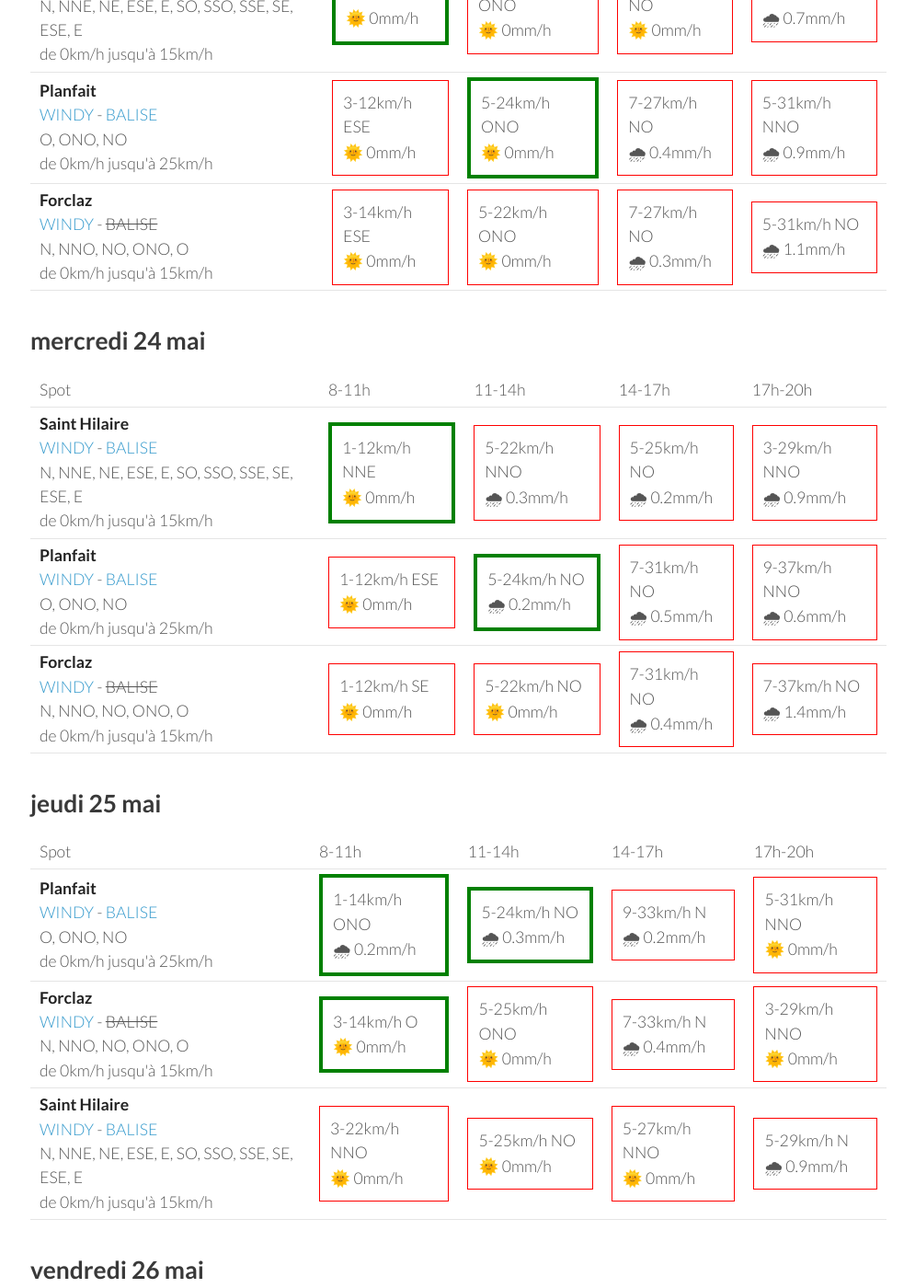
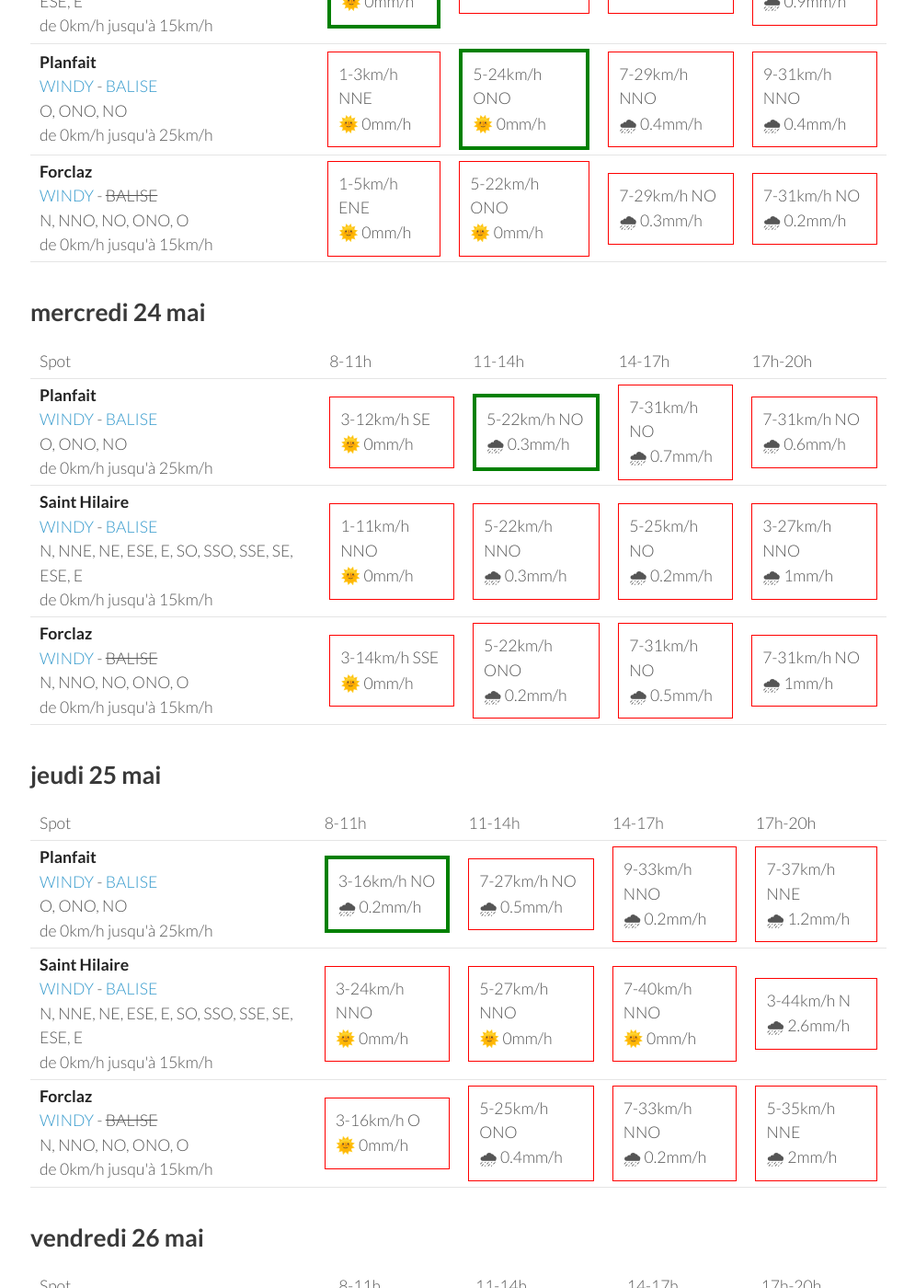
Before and after one commit to parapente-dans-le-nord/parapente-dans-le-nord.github.io, a Jekyll site: the page built from alpes_nord.markdown, in a window 1280 px wide and 1400 px high, scrolled down 1450 px. Shown: the whole window at 92% size, without its empty margins (25-1020 px from the left). Built offline with Jekyll 4.4.1, drawn with Linux system fonts in a browser that asks for light colours; some of the changed text lies outside the part shown.

Commit message:
update index.markdown

```diff
--- a/alpes_nord.markdown
+++ b/alpes_nord.markdown
@@ -25,27 +25,27 @@ page mise à jour le dimanche 21 mai 17:26
         <td><strong>Planfait</strong><br><a href="https://windy.com/45.853/6.223?45.415,6.223,8">WINDY</a> - <span class=""><a href="https://www.openwindmap.org/PP496">BALISE</a> </span><br> <span class="vent-favorable">O, ONO, NO</span><br><span class="force-vent">de 0km/h jusqu'à 25km/h</span> </td>
 
             <td><div class="not-flyable"><p>0-0km/h NA</p><p>🌧️ 0mm/h</p></div></td>
-            <td><div class="flyable"><p>5-11km/h O</p><p>🌞 0mm/h</p></div></td>
-            <td><div class="flyable"><p>5-16km/h O</p><p>🌞 0mm/h</p></div></td>
-            <td><div class="flyable"><p>1-16km/h O</p><p>🌞 0.3mm/h</p></div></td>
+            <td><div class="not-flyable"><p>0-0km/h NA</p><p>🌧️ 0mm/h</p></div></td>
+            <td><div class="not-flyable"><p>0-0km/h NA</p><p>🌧️ 0mm/h</p></div></td>
+            <td><div class="flyable"><p>5-18km/h O</p><p>🌞 0mm/h</p></div></td>
+
+    </tr>
+<tr>
+        <td><strong>Saint Hilaire</strong><br><a href="https://windy.com/45.307/5.888?45.087,5.889,9,m:eUFagkX">WINDY</a> - <span class=""><a href="http://www.balisemeteo.com/balise.php?idBalise=61">BALISE</a> </span><br> <span class="vent-favorable">N, NNE, NE, ESE, E, SO, SSO, SSE, SE, ESE, E</span><br><span class="force-vent">de 0km/h jusqu'à 15km/h</span> </td>
+
+            <td><div class="not-flyable"><p>0-0km/h NA</p><p>🌧️ 0mm/h</p></div></td>
+            <td><div class="not-flyable"><p>0-0km/h NA</p><p>🌧️ 0mm/h</p></div></td>
+            <td><div class="not-flyable"><p>0-0km/h NA</p><p>🌧️ 0mm/h</p></div></td>
+            <td><div class="flyable"><p>3-11km/h SE</p><p>🌞 0mm/h</p></div></td>
 
     </tr>
 <tr>
         <td><strong>Forclaz</strong><br><a href="https://windy.com/45.814/6.247?45.375,6.246,8,m:eVwaglz">WINDY</a> - <span class="no-balise"> BALISE </span><br> <span class="vent-favorable">N, NNO, NO, ONO, O</span><br><span class="force-vent">de 0km/h jusqu'à 15km/h</span> </td>
 
             <td><div class="not-flyable"><p>0-0km/h NA</p><p>🌧️ 0mm/h</p></div></td>
-            <td><div class="flyable"><p>3-9km/h O</p><p>🌞 0mm/h</p></div></td>
-            <td><div class="not-flyable"><p>5-16km/h ONO</p><p>🌞 0mm/h</p></div></td>
-            <td><div class="not-flyable"><p>7-18km/h N</p><p>🌞 0.6mm/h</p></div></td>
-
-    </tr>
-<tr>
-        <td><strong>Saint Hilaire</strong><br><a href="https://windy.com/45.307/5.888?45.087,5.889,9,m:eUFagkX">WINDY</a> - <span class=""><a href="http://www.balisemeteo.com/balise.php?idBalise=61">BALISE</a> </span><br> <span class="vent-favorable">N, NNE, NE, ESE, E, SO, SSO, SSE, SE, ESE, E</span><br><span class="force-vent">de 0km/h jusqu'à 15km/h</span> </td>
-
             <td><div class="not-flyable"><p>0-0km/h NA</p><p>🌧️ 0mm/h</p></div></td>
-            <td><div class="flyable"><p>5-14km/h SE</p><p>🌞 0mm/h</p></div></td>
-            <td><div class="not-flyable"><p>7-20km/h S</p><p>🌞 0mm/h</p></div></td>
-            <td><div class="not-flyable"><p>5-12km/h S</p><p>🌞 0mm/h</p></div></td>
+            <td><div class="not-flyable"><p>0-0km/h NA</p><p>🌧️ 0mm/h</p></div></td>
+            <td><div class="not-flyable"><p>5-16km/h NO</p><p>🌞 0mm/h</p></div></td>
 
     </tr>
 
@@ -65,32 +65,32 @@ page mise à jour le dimanche 21 mai 17:26
       <td>17h-20h</td>
     </tr>
 <tr>
-        <td><strong>Planfait</strong><br><a href="https://windy.com/45.853/6.223?45.415,6.223,8">WINDY</a> - <span class=""><a href="https://www.openwindmap.org/PP496">BALISE</a> </span><br> <span class="vent-favorable">O, ONO, NO</span><br><span class="force-vent">de 0km/h jusqu'à 25km/h</span> </td>
+        <td><strong>Saint Hilaire</strong><br><a href="https://windy.com/45.307/5.888?45.087,5.889,9,m:eUFagkX">WINDY</a> - <span class=""><a href="http://www.balisemeteo.com/balise.php?idBalise=61">BALISE</a> </span><br> <span class="vent-favorable">N, NNE, NE, ESE, E, SO, SSO, SSE, SE, ESE, E</span><br><span class="force-vent">de 0km/h jusqu'à 15km/h</span> </td>
 
-            <td><div class="not-flyable"><p>1-5km/h NE</p><p>🌞 0mm/h</p></div></td>
-            <td><div class="flyable"><p>3-9km/h O</p><p>🌞 0mm/h</p></div></td>
-            <td><div class="flyable"><p>7-18km/h O</p><p>🌞 0mm/h</p></div></td>
-            <td><div class="flyable"><p>7-18km/h ONO</p><p>🌧 0.2mm/h</p></div></td>
+            <td><div class="flyable"><p>0-3km/h E</p><p>🌞 0mm/h</p></div></td>
+            <td><div class="flyable"><p>5-14km/h SSE</p><p>🌞 0mm/h</p></div></td>
+            <td><div class="not-flyable"><p>3-16km/h ESE</p><p>🌞 0mm/h</p></div></td>
+            <td><div class="flyable"><p>3-14km/h SE</p><p>🌞 0mm/h</p></div></td>
 
 
     </tr>
 <tr>
-        <td><strong>Saint Hilaire</strong><br><a href="https://windy.com/45.307/5.888?45.087,5.889,9,m:eUFagkX">WINDY</a> - <span class=""><a href="http://www.balisemeteo.com/balise.php?idBalise=61">BALISE</a> </span><br> <span class="vent-favorable">N, NNE, NE, ESE, E, SO, SSO, SSE, SE, ESE, E</span><br><span class="force-vent">de 0km/h jusqu'à 15km/h</span> </td>
+        <td><strong>Planfait</strong><br><a href="https://windy.com/45.853/6.223?45.415,6.223,8">WINDY</a> - <span class=""><a href="https://www.openwindmap.org/PP496">BALISE</a> </span><br> <span class="vent-favorable">O, ONO, NO</span><br><span class="force-vent">de 0km/h jusqu'à 25km/h</span> </td>
 
-            <td><div class="flyable"><p>1-3km/h SE</p><p>🌞 0mm/h</p></div></td>
-            <td><div class="flyable"><p>5-14km/h SE</p><p>🌞 0mm/h</p></div></td>
-            <td><div class="not-flyable"><p>5-18km/h SSE</p><p>🌞 0mm/h</p></div></td>
-            <td><div class="not-flyable"><p>1-16km/h N</p><p>🌞 0mm/h</p></div></td>
+            <td><div class="not-flyable"><p>1-5km/h ENE</p><p>🌞 0mm/h</p></div></td>
+            <td><div class="flyable"><p>3-9km/h O</p><p>🌞 0mm/h</p></div></td>
+            <td><div class="flyable"><p>9-22km/h ONO</p><p>🌞 0mm/h</p></div></td>
+            <td><div class="not-flyable"><p>3-25km/h NNE</p><p>🌧 0.4mm/h</p></div></td>
 
 
     </tr>
 <tr>
         <td><strong>Forclaz</strong><br><a href="https://windy.com/45.814/6.247?45.375,6.246,8,m:eVwaglz">WINDY</a> - <span class="no-balise"> BALISE </span><br> <span class="vent-favorable">N, NNO, NO, ONO, O</span><br><span class="force-vent">de 0km/h jusqu'à 15km/h</span> </td>
 
-            <td><div class="not-flyable"><p>3-7km/h NE</p><p>🌞 0mm/h</p></div></td>
-            <td><div class="flyable"><p>5-11km/h NO</p><p>🌞 0mm/h</p></div></td>
-            <td><div class="not-flyable"><p>7-18km/h NO</p><p>🌞 0mm/h</p></div></td>
-            <td><div class="not-flyable"><p>9-20km/h ONO</p><p>🌧 0.2mm/h</p></div></td>
+            <td><div class="not-flyable"><p>3-9km/h NE</p><p>🌞 0mm/h</p></div></td>
+            <td><div class="flyable"><p>3-11km/h ONO</p><p>🌞 0mm/h</p></div></td>
+            <td><div class="not-flyable"><p>9-22km/h NO</p><p>🌞 0mm/h</p></div></td>
+            <td><div class="not-flyable"><p>5-33km/h NNO</p><p>🌧 1.7mm/h</p></div></td>
 
 
     </tr>
@@ -113,30 +113,30 @@ page mise à jour le dimanche 21 mai 17:26
 <tr>
         <td><strong>Saint Hilaire</strong><br><a href="https://windy.com/45.307/5.888?45.087,5.889,9,m:eUFagkX">WINDY</a> - <span class=""><a href="http://www.balisemeteo.com/balise.php?idBalise=61">BALISE</a> </span><br> <span class="vent-favorable">N, NNE, NE, ESE, E, SO, SSO, SSE, SE, ESE, E</span><br><span class="force-vent">de 0km/h jusqu'à 15km/h</span> </td>
 
-            <td><div class="flyable"><p>1-9km/h N</p><p>🌞 0mm/h</p></div></td>
-            <td><div class="not-flyable"><p>3-18km/h ONO</p><p>🌞 0mm/h</p></div></td>
-            <td><div class="not-flyable"><p>5-27km/h NO</p><p>🌞 0mm/h</p></div></td>
-            <td><div class="not-flyable"><p>3-35km/h N</p><p>🌧 0.7mm/h</p></div></td>
+            <td><div class="flyable"><p>1-3km/h ESE</p><p>🌞 0mm/h</p></div></td>
+            <td><div class="not-flyable"><p>3-18km/h NO</p><p>🌞 0mm/h</p></div></td>
+            <td><div class="not-flyable"><p>5-31km/h NO</p><p>🌞 0mm/h</p></div></td>
+            <td><div class="not-flyable"><p>3-33km/h NNO</p><p>🌧 0.9mm/h</p></div></td>
 
 
     </tr>
 <tr>
         <td><strong>Planfait</strong><br><a href="https://windy.com/45.853/6.223?45.415,6.223,8">WINDY</a> - <span class=""><a href="https://www.openwindmap.org/PP496">BALISE</a> </span><br> <span class="vent-favorable">O, ONO, NO</span><br><span class="force-vent">de 0km/h jusqu'à 25km/h</span> </td>
 
-            <td><div class="not-flyable"><p>3-12km/h ESE</p><p>🌞 0mm/h</p></div></td>
+            <td><div class="not-flyable"><p>1-3km/h NNE</p><p>🌞 0mm/h</p></div></td>
             <td><div class="flyable"><p>5-24km/h ONO</p><p>🌞 0mm/h</p></div></td>
-            <td><div class="not-flyable"><p>7-27km/h NO</p><p>🌧 0.4mm/h</p></div></td>
-            <td><div class="not-flyable"><p>5-31km/h NNO</p><p>🌧 0.9mm/h</p></div></td>
+            <td><div class="not-flyable"><p>7-29km/h NNO</p><p>🌧 0.4mm/h</p></div></td>
+            <td><div class="not-flyable"><p>9-31km/h NNO</p><p>🌧 0.4mm/h</p></div></td>
 
 
     </tr>
 <tr>
         <td><strong>Forclaz</strong><br><a href="https://windy.com/45.814/6.247?45.375,6.246,8,m:eVwaglz">WINDY</a> - <span class="no-balise"> BALISE </span><br> <span class="vent-favorable">N, NNO, NO, ONO, O</span><br><span class="force-vent">de 0km/h jusqu'à 15km/h</span> </td>
 
-            <td><div class="not-flyable"><p>3-14km/h ESE</p><p>🌞 0mm/h</p></div></td>
+            <td><div class="not-flyable"><p>1-5km/h ENE</p><p>🌞 0mm/h</p></div></td>
             <td><div class="not-flyable"><p>5-22km/h ONO</p><p>🌞 0mm/h</p></div></td>
-            <td><div class="not-flyable"><p>7-27km/h NO</p><p>🌧 0.3mm/h</p></div></td>
-            <td><div class="not-flyable"><p>5-31km/h NO</p><p>🌧 1.1mm/h</p></div></td>
+            <td><div class="not-flyable"><p>7-29km/h NO</p><p>🌧 0.3mm/h</p></div></td>
+            <td><div class="not-flyable"><p>7-31km/h NO</p><p>🌧 0.2mm/h</p></div></td>
 
 
     </tr>
@@ -157,32 +157,32 @@ page mise à jour le dimanche 21 mai 17:26
       <td>17h-20h</td>
     </tr>
 <tr>
-        <td><strong>Saint Hilaire</strong><br><a href="https://windy.com/45.307/5.888?45.087,5.889,9,m:eUFagkX">WINDY</a> - <span class=""><a href="http://www.balisemeteo.com/balise.php?idBalise=61">BALISE</a> </span><br> <span class="vent-favorable">N, NNE, NE, ESE, E, SO, SSO, SSE, SE, ESE, E</span><br><span class="force-vent">de 0km/h jusqu'à 15km/h</span> </td>
+        <td><strong>Planfait</strong><br><a href="https://windy.com/45.853/6.223?45.415,6.223,8">WINDY</a> - <span class=""><a href="https://www.openwindmap.org/PP496">BALISE</a> </span><br> <span class="vent-favorable">O, ONO, NO</span><br><span class="force-vent">de 0km/h jusqu'à 25km/h</span> </td>
 
-            <td><div class="flyable"><p>1-12km/h NNE</p><p>🌞 0mm/h</p></div></td>
-            <td><div class="not-flyable"><p>5-22km/h NNO</p><p>🌧 0.3mm/h</p></div></td>
-            <td><div class="not-flyable"><p>5-25km/h NO</p><p>🌧 0.2mm/h</p></div></td>
-            <td><div class="not-flyable"><p>3-29km/h NNO</p><p>🌧 0.9mm/h</p></div></td>
+            <td><div class="not-flyable"><p>3-12km/h SE</p><p>🌞 0mm/h</p></div></td>
+            <td><div class="flyable"><p>5-22km/h NO</p><p>🌧 0.3mm/h</p></div></td>
+            <td><div class="not-flyable"><p>7-31km/h NO</p><p>🌧 0.7mm/h</p></div></td>
+            <td><div class="not-flyable"><p>7-31km/h NO</p><p>🌧 0.6mm/h</p></div></td>
 
 
     </tr>
 <tr>
-        <td><strong>Planfait</strong><br><a href="https://windy.com/45.853/6.223?45.415,6.223,8">WINDY</a> - <span class=""><a href="https://www.openwindmap.org/PP496">BALISE</a> </span><br> <span class="vent-favorable">O, ONO, NO</span><br><span class="force-vent">de 0km/h jusqu'à 25km/h</span> </td>
+        <td><strong>Saint Hilaire</strong><br><a href="https://windy.com/45.307/5.888?45.087,5.889,9,m:eUFagkX">WINDY</a> - <span class=""><a href="http://www.balisemeteo.com/balise.php?idBalise=61">BALISE</a> </span><br> <span class="vent-favorable">N, NNE, NE, ESE, E, SO, SSO, SSE, SE, ESE, E</span><br><span class="force-vent">de 0km/h jusqu'à 15km/h</span> </td>
 
-            <td><div class="not-flyable"><p>1-12km/h ESE</p><p>🌞 0mm/h</p></div></td>
-            <td><div class="flyable"><p>5-24km/h NO</p><p>🌧 0.2mm/h</p></div></td>
-            <td><div class="not-flyable"><p>7-31km/h NO</p><p>🌧 0.5mm/h</p></div></td>
-            <td><div class="not-flyable"><p>9-37km/h NNO</p><p>🌧 0.6mm/h</p></div></td>
+            <td><div class="not-flyable"><p>1-11km/h NNO</p><p>🌞 0mm/h</p></div></td>
+            <td><div class="not-flyable"><p>5-22km/h NNO</p><p>🌧 0.3mm/h</p></div></td>
+            <td><div class="not-flyable"><p>5-25km/h NO</p><p>🌧 0.2mm/h</p></div></td>
+            <td><div class="not-flyable"><p>3-27km/h NNO</p><p>🌧 1mm/h</p></div></td>
 
 
     </tr>
 <tr>
         <td><strong>Forclaz</strong><br><a href="https://windy.com/45.814/6.247?45.375,6.246,8,m:eVwaglz">WINDY</a> - <span class="no-balise"> BALISE </span><br> <span class="vent-favorable">N, NNO, NO, ONO, O</span><br><span class="force-vent">de 0km/h jusqu'à 15km/h</span> </td>
 
-            <td><div class="not-flyable"><p>1-12km/h SE</p><p>🌞 0mm/h</p></div></td>
-            <td><div class="not-flyable"><p>5-22km/h NO</p><p>🌞 0mm/h</p></div></td>
-            <td><div class="not-flyable"><p>7-31km/h NO</p><p>🌧 0.4mm/h</p></div></td>
-            <td><div class="not-flyable"><p>7-37km/h NO</p><p>🌧 1.4mm/h</p></div></td>
+            <td><div class="not-flyable"><p>3-14km/h SSE</p><p>🌞 0mm/h</p></div></td>
+            <td><div class="not-flyable"><p>5-22km/h ONO</p><p>🌧 0.2mm/h</p></div></td>
+            <td><div class="not-flyable"><p>7-31km/h NO</p><p>🌧 0.5mm/h</p></div></td>
+            <td><div class="not-flyable"><p>7-31km/h NO</p><p>🌧 1mm/h</p></div></td>
 
 
     </tr>
@@ -205,30 +205,30 @@ page mise à jour le dimanche 21 mai 17:26
 <tr>
         <td><strong>Planfait</strong><br><a href="https://windy.com/45.853/6.223?45.415,6.223,8">WINDY</a> - <span class=""><a href="https://www.openwindmap.org/PP496">BALISE</a> </span><br> <span class="vent-favorable">O, ONO, NO</span><br><span class="force-vent">de 0km/h jusqu'à 25km/h</span> </td>
 
-            <td><div class="flyable"><p>1-14km/h ONO</p><p>🌧 0.2mm/h</p></div></td>
-            <td><div class="flyable"><p>5-24km/h NO</p><p>🌧 0.3mm/h</p></div></td>
-            <td><div class="not-flyable"><p>9-33km/h N</p><p>🌧 0.2mm/h</p></div></td>
-            <td><div class="not-flyable"><p>5-31km/h NNO</p><p>🌞 0mm/h</p></div></td>
+            <td><div class="flyable"><p>3-16km/h NO</p><p>🌧 0.2mm/h</p></div></td>
+            <td><div class="not-flyable"><p>7-27km/h NO</p><p>🌧 0.5mm/h</p></div></td>
+            <td><div class="not-flyable"><p>9-33km/h NNO</p><p>🌧 0.2mm/h</p></div></td>
+            <td><div class="not-flyable"><p>7-37km/h NNE</p><p>🌧 1.2mm/h</p></div></td>
+
+
+    </tr>
+<tr>
+        <td><strong>Saint Hilaire</strong><br><a href="https://windy.com/45.307/5.888?45.087,5.889,9,m:eUFagkX">WINDY</a> - <span class=""><a href="http://www.balisemeteo.com/balise.php?idBalise=61">BALISE</a> </span><br> <span class="vent-favorable">N, NNE, NE, ESE, E, SO, SSO, SSE, SE, ESE, E</span><br><span class="force-vent">de 0km/h jusqu'à 15km/h</span> </td>
+
+            <td><div class="not-flyable"><p>3-24km/h NNO</p><p>🌞 0mm/h</p></div></td>
+            <td><div class="not-flyable"><p>5-27km/h NNO</p><p>🌞 0mm/h</p></div></td>
+            <td><div class="not-flyable"><p>7-40km/h NNO</p><p>🌞 0mm/h</p></div></td>
+            <td><div class="not-flyable"><p>3-44km/h N</p><p>🌧 2.6mm/h</p></div></td>
 
 
     </tr>
 <tr>
         <td><strong>Forclaz</strong><br><a href="https://windy.com/45.814/6.247?45.375,6.246,8,m:eVwaglz">WINDY</a> - <span class="no-balise"> BALISE </span><br> <span class="vent-favorable">N, NNO, NO, ONO, O</span><br><span class="force-vent">de 0km/h jusqu'à 15km/h</span> </td>
 
-            <td><div class="flyable"><p>3-14km/h O</p><p>🌞 0mm/h</p></div></td>
-            <td><div class="not-flyable"><p>5-25km/h ONO</p><p>🌞 0mm/h</p></div></td>
-            <td><div class="not-flyable"><p>7-33km/h N</p><p>🌧 0.4mm/h</p></div></td>
-            <td><div class="not-flyable"><p>3-29km/h NNO</p><p>🌞 0mm/h</p></div></td>
-
-
-    </tr>
-<tr>
-        <td><strong>Saint Hilaire</strong><br><a href="https://windy.com/45.307/5.888?45.087,5.889,9,m:eUFagkX">WINDY</a> - <span class=""><a href="http://www.balisemeteo.com/balise.php?idBalise=61">BALISE</a> </span><br> <span class="vent-favorable">N, NNE, NE, ESE, E, SO, SSO, SSE, SE, ESE, E</span><br><span class="force-vent">de 0km/h jusqu'à 15km/h</span> </td>
-
-            <td><div class="not-flyable"><p>3-22km/h NNO</p><p>🌞 0mm/h</p></div></td>
-            <td><div class="not-flyable"><p>5-25km/h NO</p><p>🌞 0mm/h</p></div></td>
-            <td><div class="not-flyable"><p>5-27km/h NNO</p><p>🌞 0mm/h</p></div></td>
-            <td><div class="not-flyable"><p>5-29km/h N</p><p>🌧 0.9mm/h</p></div></td>
+            <td><div class="not-flyable"><p>3-16km/h O</p><p>🌞 0mm/h</p></div></td>
+            <td><div class="not-flyable"><p>5-25km/h ONO</p><p>🌧 0.4mm/h</p></div></td>
+            <td><div class="not-flyable"><p>7-33km/h NNO</p><p>🌧 0.2mm/h</p></div></td>
+            <td><div class="not-flyable"><p>5-35km/h NNE</p><p>🌧 2mm/h</p></div></td>
 
 
     </tr>
@@ -249,32 +249,32 @@ page mise à jour le dimanche 21 mai 17:26
       <td>17h-20h</td>
     </tr>
 <tr>
+        <td><strong>Saint Hilaire</strong><br><a href="https://windy.com/45.307/5.888?45.087,5.889,9,m:eUFagkX">WINDY</a> - <span class=""><a href="http://www.balisemeteo.com/balise.php?idBalise=61">BALISE</a> </span><br> <span class="vent-favorable">N, NNE, NE, ESE, E, SO, SSO, SSE, SE, ESE, E</span><br><span class="force-vent">de 0km/h jusqu'à 15km/h</span> </td>
+
+            <td><div class="flyable"><p>1-14km/h E</p><p>🌞 0mm/h</p></div></td>
+            <td><div class="not-flyable"><p>3-20km/h NO</p><p>🌞 0mm/h</p></div></td>
+            <td><div class="not-flyable"><p>5-29km/h NO</p><p>🌞 0mm/h</p></div></td>
+            <td><div class="not-flyable"><p>5-35km/h N</p><p>🌧 0.4mm/h</p></div></td>
+
+
+    </tr>
+<tr>
         <td><strong>Planfait</strong><br><a href="https://windy.com/45.853/6.223?45.415,6.223,8">WINDY</a> - <span class=""><a href="https://www.openwindmap.org/PP496">BALISE</a> </span><br> <span class="vent-favorable">O, ONO, NO</span><br><span class="force-vent">de 0km/h jusqu'à 25km/h</span> </td>
 
-            <td><div class="not-flyable"><p>3-14km/h ESE</p><p>🌞 0mm/h</p></div></td>
-            <td><div class="flyable"><p>5-22km/h ONO</p><p>🌞 0mm/h</p></div></td>
+            <td><div class="not-flyable"><p>1-12km/h ESE</p><p>🌞 0mm/h</p></div></td>
+            <td><div class="flyable"><p>5-20km/h ONO</p><p>🌞 0mm/h</p></div></td>
             <td><div class="not-flyable"><p>7-29km/h NO</p><p>🌞 0mm/h</p></div></td>
             <td><div class="not-flyable"><p>7-31km/h NO</p><p>🌞 0mm/h</p></div></td>
 
 
     </tr>
 <tr>
-        <td><strong>Saint Hilaire</strong><br><a href="https://windy.com/45.307/5.888?45.087,5.889,9,m:eUFagkX">WINDY</a> - <span class=""><a href="http://www.balisemeteo.com/balise.php?idBalise=61">BALISE</a> </span><br> <span class="vent-favorable">N, NNE, NE, ESE, E, SO, SSO, SSE, SE, ESE, E</span><br><span class="force-vent">de 0km/h jusqu'à 15km/h</span> </td>
-
-            <td><div class="not-flyable"><p>1-14km/h ENE</p><p>🌞 0mm/h</p></div></td>
-            <td><div class="not-flyable"><p>3-22km/h NO</p><p>🌞 0mm/h</p></div></td>
-            <td><div class="not-flyable"><p>5-31km/h NNO</p><p>🌞 0mm/h</p></div></td>
-            <td><div class="not-flyable"><p>3-31km/h NNO</p><p>🌞 0mm/h</p></div></td>
-
-
-    </tr>
-<tr>
         <td><strong>Forclaz</strong><br><a href="https://windy.com/45.814/6.247?45.375,6.246,8,m:eVwaglz">WINDY</a> - <span class="no-balise"> BALISE </span><br> <span class="vent-favorable">N, NNO, NO, ONO, O</span><br><span class="force-vent">de 0km/h jusqu'à 15km/h</span> </td>
 
-            <td><div class="not-flyable"><p>3-16km/h ESE</p><p>🌞 0mm/h</p></div></td>
-            <td><div class="not-flyable"><p>5-22km/h ONO</p><p>🌞 0mm/h</p></div></td>
+            <td><div class="not-flyable"><p>3-14km/h ESE</p><p>🌞 0mm/h</p></div></td>
+            <td><div class="not-flyable"><p>3-20km/h ONO</p><p>🌞 0mm/h</p></div></td>
             <td><div class="not-flyable"><p>7-29km/h NO</p><p>🌞 0mm/h</p></div></td>
-            <td><div class="not-flyable"><p>5-31km/h NO</p><p>🌞 0mm/h</p></div></td>
+            <td><div class="not-flyable"><p>7-31km/h NO</p><p>🌞 0mm/h</p></div></td>
 
 
     </tr>
```
Also changed, not shown: other parts of alpes_nord.markdown (+1 -1 lines).
